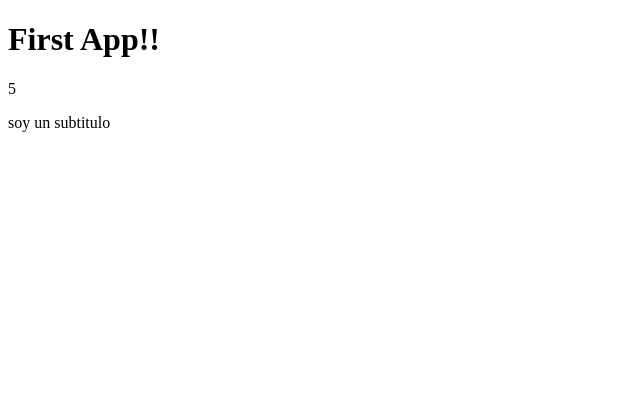
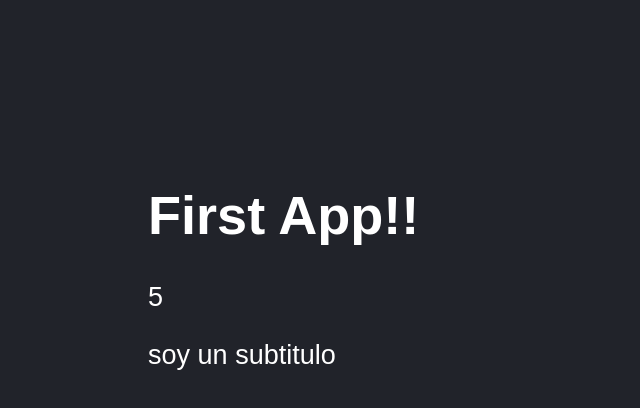
Before and after one commit to vmonsalv/cursoReact, a React (Vite) app in the folder 03-counter-app-vite/: page / in a window 1280 px wide. Shown: the top 408 px of the page, without its empty margins (0-640 px from the left). Built offline with nearby package versions, Linux system fonts and the light colour scheme.

Commit message:
estilos globales

```diff
--- a/03-counter-app-vite/src/main.jsx
+++ b/03-counter-app-vite/src/main.jsx
@@ -2,6 +2,7 @@ import React from "react";
 import ReactDOM from "react-dom/client"; // para renderizar
 import { FirstApp } from "./FirstApp";
 
+import './styles.css'; //estilos globales
 // import { App } from './HelloWorldApp'
 
 
--- /dev/null
+++ b/03-counter-app-vite/src/styles.css
@@ -0,0 +1,7 @@
+html, body {
+    background-color: #21232A;
+    color: white;
+    font-family: Arial, Helvetica, sans-serif;
+    font-size: 1.3rem;
+    padding: 70px
+}
```
